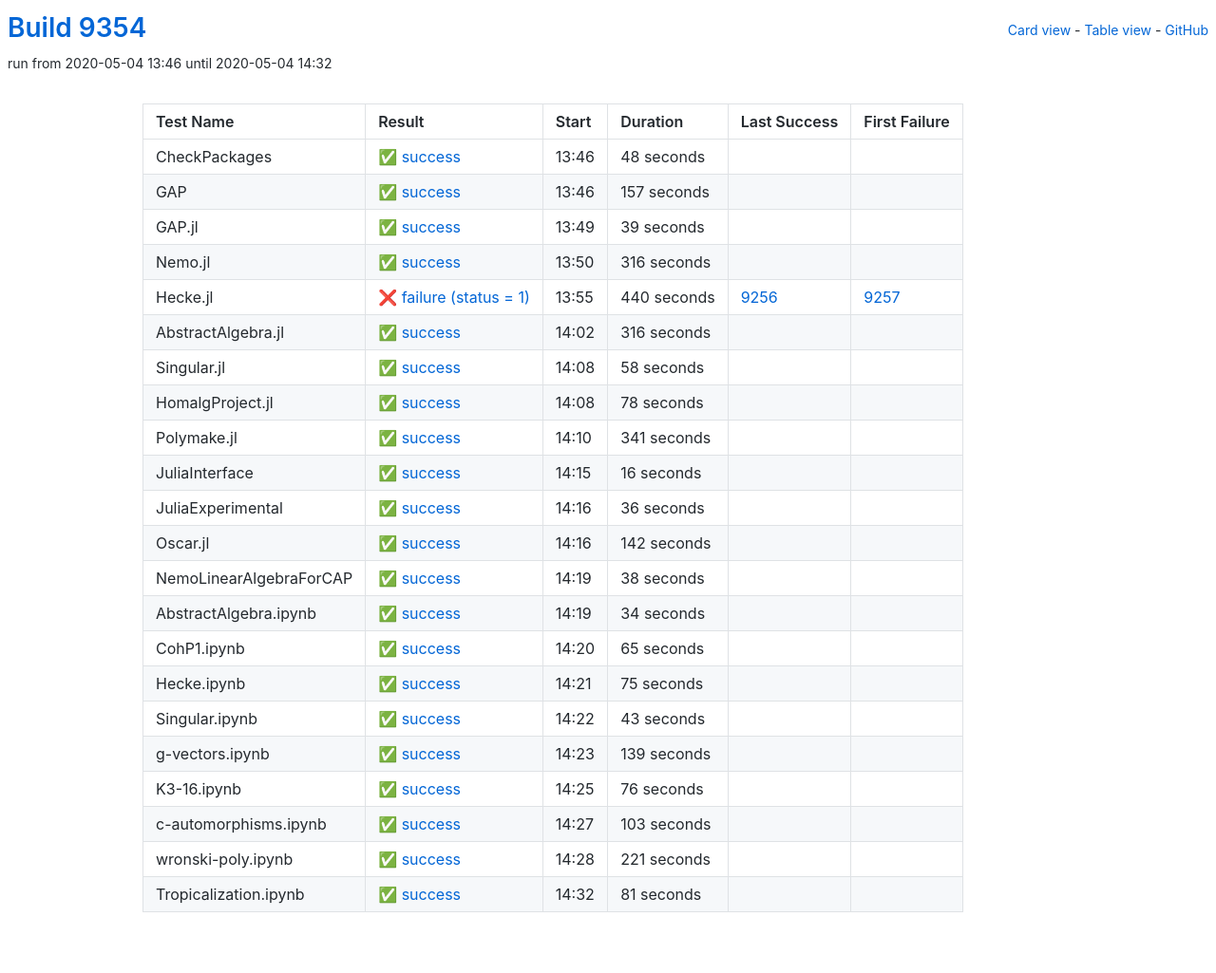
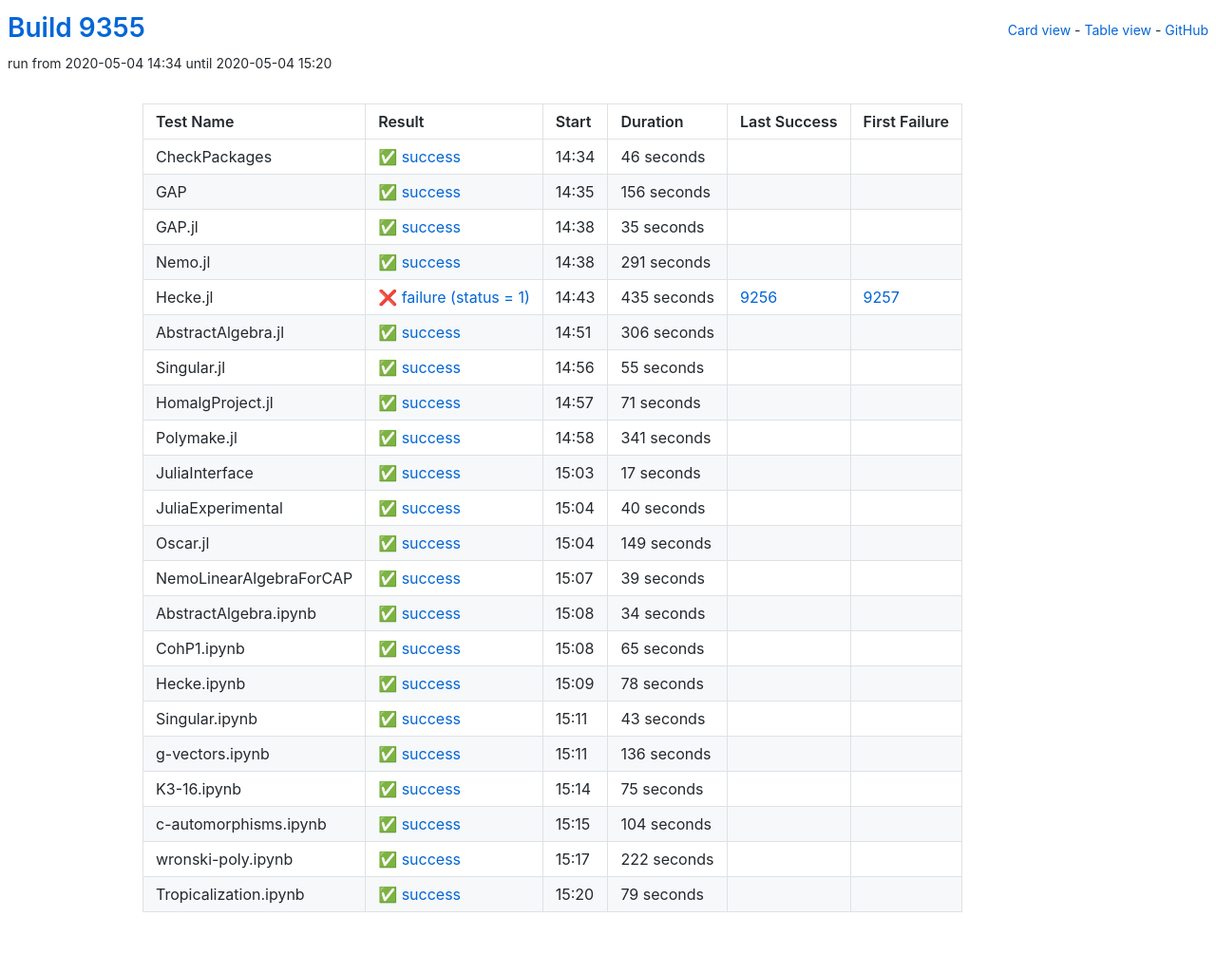
Before and after one commit to oscar-system/oscar-ci-status, a Jekyll site: the page built from table.html, in a window 1280 px wide. Shown: the whole page at 95% size. Built offline with Jekyll 4.4.1, drawn with Linux system fonts in a browser that asks for light colours.

Commit message:
Build 9355

```diff
--- a/_data/ci.yml
+++ b/_data/ci.yml
@@ -1,27 +1,137 @@
-build: 9354
-build_url: https://oscarci.mathematik.uni-kl.de/job/oscar/9354/
+build: 9355
+build_url: https://oscarci.mathematik.uni-kl.de/job/oscar/9355/
 job: oscar
 tests:
-- duration: 48
+- duration: 46
   exitcode: 0
   first_failure: false
   first_failure_url: null
   last_success: false
   last_success_url: null
-  log: https://oscarci.mathematik.uni-kl.de/job/oscar/9354/artifact/logs/build-9354/CheckPackages.log
+  log: https://oscarci.mathematik.uni-kl.de/job/oscar/9355/artifact/logs/build-9355/CheckPackages.log
   name: CheckPackages
-  start: 2020-05-04 13:46
+  start: 2020-05-04 14:34
   status: success
   success: true
-- duration: 157
+- duration: 156
   exitcode: 0
   first_failure: false
   first_failure_url: null
   last_success: false
   last_success_url: null
-  log: https://oscarci.mathematik.uni-kl.de/job/oscar/9354/artifact/logs/build-9354/GAP.log
+  log: https://oscarci.mathematik.uni-kl.de/job/oscar/9355/artifact/logs/build-9355/GAP.log
   name: GAP
-  start: 2020-05-04 13:46
+  start: 2020-05-04 14:35
+  status: success
+  success: true
+- duration: 35
+  exitcode: 0
+  first_failure: false
+  first_failure_url: null
+  last_success: false
+  last_success_url: null
+  log: https://oscarci.mathematik.uni-kl.de/job/oscar/9355/artifact/logs/build-9355/GAP.jl.log
+  name: GAP.jl
+  start: 2020-05-04 14:38
+  status: success
+  success: true
+- duration: 291
+  exitcode: 0
+  first_failure: false
+  first_failure_url: null
+  last_success: false
+  last_success_url: null
+  log: https://oscarci.mathematik.uni-kl.de/job/oscar/9355/artifact/logs/build-9355/Nemo.jl.log
+  name: Nemo.jl
+  start: 2020-05-04 14:38
+  status: success
+  success: true
+- duration: 435
+  exitcode: 1
+  first_failure: 9257
+  first_failure_url: https://oscarci.mathematik.uni-kl.de/job/oscar/9257/
+  last_success: 9256
+  last_success_url: https://oscarci.mathematik.uni-kl.de/job/oscar/9256/
+  log: https://oscarci.mathematik.uni-kl.de/job/oscar/9355/artifact/logs/build-9355/Hecke.jl.log
+  name: Hecke.jl
+  start: 2020-05-04 14:43
+  status: failure
+  success: false
+- duration: 306
+  exitcode: 0
+  first_failure: false
+  first_failure_url: null
+  last_success: false
+  last_success_url: null
+  log: https://oscarci.mathematik.uni-kl.de/job/oscar/9355/artifact/logs/build-9355/AbstractAlgebra.jl.log
+  name: AbstractAlgebra.jl
+  start: 2020-05-04 14:51
+  status: success
+  success: true
+- duration: 55
+  exitcode: 0
+  first_failure: false
+  first_failure_url: null
+  last_success: false
+  last_success_url: null
+  log: https://oscarci.mathematik.uni-kl.de/job/oscar/9355/artifact/logs/build-9355/Singular.jl.log
+  name: Singular.jl
+  start: 2020-05-04 14:56
+  status: success
+  success: true
+- duration: 71
+  exitcode: 0
+  first_failure: false
+  first_failure_url: null
+  last_success: false
+  last_success_url: null
+  log: https://oscarci.mathematik.uni-kl.de/job/oscar/9355/artifact/logs/build-9355/HomalgProject.jl.log
+  name: HomalgProject.jl
+  start: 2020-05-04 14:57
+  status: success
+  success: true
+- duration: 341
+  exitcode: 0
+  first_failure: false
+  first_failure_url: null
+  last_success: false
+  last_success_url: null
+  log: https://oscarci.mathematik.uni-kl.de/job/oscar/9355/artifact/logs/build-9355/Polymake.jl.log
+  name: Polymake.jl
+  start: 2020-05-04 14:58
+  status: success
+  success: true
+- duration: 17
+  exitcode: 0
+  first_failure: false
+  first_failure_url: null
+  last_success: false
+  last_success_url: null
+  log: https://oscarci.mathematik.uni-kl.de/job/oscar/9355/artifact/logs/build-9355/JuliaInterface.log
+  name: JuliaInterface
+  start: 2020-05-04 15:03
+  status: success
+  success: true
+- duration: 40
+  exitcode: 0
+  first_failure: false
+  first_failure_url: null
+  last_success: false
+  last_success_url: null
+  log: https://oscarci.mathematik.uni-kl.de/job/oscar/9355/artifact/logs/build-9355/JuliaExperimental.log
+  name: JuliaExperimental
+  start: 2020-05-04 15:04
+  status: success
+  success: true
+- duration: 149
+  exitcode: 0
+  first_failure: false
+  first_failure_url: null
+  last_success: false
+  last_success_url: null
+  log: https://oscarci.mathematik.uni-kl.de/job/oscar/9355/artifact/logs/build-9355/Oscar.jl.log
+  name: Oscar.jl
+  start: 2020-05-04 15:04
   status: success
   success: true
 - duration: 39
@@ -30,53 +140,31 @@ tests:
   first_failure_url: null
   last_success: false
   last_success_url: null
-  log: https://oscarci.mathematik.uni-kl.de/job/oscar/9354/artifact/logs/build-9354/GAP.jl.log
-  name: GAP.jl
-  start: 2020-05-04 13:49
+  log: https://oscarci.mathematik.uni-kl.de/job/oscar/9355/artifact/logs/build-9355/NemoLinearAlgebraForCAP.log
+  name: NemoLinearAlgebraForCAP
+  start: 2020-05-04 15:07
   status: success
   success: true
-- duration: 316
+- duration: 34
   exitcode: 0
   first_failure: false
   first_failure_url: null
   last_success: false
   last_success_url: null
-  log: https://oscarci.mathematik.uni-kl.de/job/oscar/9354/artifact/logs/build-9354/Nemo.jl.log
-  name: Nemo.jl
-  start: 2020-05-04 13:50
+  log: https://oscarci.mathematik.uni-kl.de/job/oscar/9355/artifact/logs/build-9355/AbstractAlgebra.ipynb.log
+  name: AbstractAlgebra.ipynb
+  start: 2020-05-04 15:08
   status: success
   success: true
-- duration: 440
-  exitcode: 1
-  first_failure: 9257
-  first_failure_url: https://oscarci.mathematik.uni-kl.de/job/oscar/9257/
-  last_success: 9256
-  last_success_url: https://oscarci.mathematik.uni-kl.de/job/oscar/9256/
-  log: https://oscarci.mathematik.uni-kl.de/job/oscar/9354/artifact/logs/build-9354/Hecke.jl.log
-  name: Hecke.jl
-  start: 2020-05-04 13:55
-  status: failure
-  success: false
-- duration: 316
+- duration: 65
   exitcode: 0
   first_failure: false
   first_failure_url: null
   last_success: false
   last_success_url: null
-  log: https://oscarci.mathematik.uni-kl.de/job/oscar/9354/artifact/logs/build-9354/AbstractAlgebra.jl.log
-  name: AbstractAlgebra.jl
-  start: 2020-05-04 14:02
-  status: success
-  success: true
-- duration: 58
-  exitcode: 0
-  first_failure: false
-  first_failure_url: null
-  last_success: false
-  last_success_url: null
-  log: https://oscarci.mathematik.uni-kl.de/job/oscar/9354/artifact/logs/build-9354/Singular.jl.log
-  name: Singular.jl
-  start: 2020-05-04 14:08
+  log: https://oscarci.mathematik.uni-kl.de/job/oscar/9355/artifact/logs/build-9355/CohP1.ipynb.log
+  name: CohP1.ipynb
+  start: 2020-05-04 15:08
   status: success
   success: true
 - duration: 78
@@ -85,86 +173,31 @@ tests:
   first_failure_url: null
   last_success: false
   last_success_url: null
-  log: https://oscarci.mathematik.uni-kl.de/job/oscar/9354/artifact/logs/build-9354/HomalgProject.jl.log
-  name: HomalgProject.jl
-  start: 2020-05-04 14:08
+  log: https://oscarci.mathematik.uni-kl.de/job/oscar/9355/artifact/logs/build-9355/Hecke.ipynb.log
+  name: Hecke.ipynb
+  start: 2020-05-04 15:09
   status: success
   success: true
-- duration: 341
+- duration: 43
   exitcode: 0
   first_failure: false
   first_failure_url: null
   last_success: false
   last_success_url: null
-  log: https://oscarci.mathematik.uni-kl.de/job/oscar/9354/artifact/logs/build-9354/Polymake.jl.log
-  name: Polymake.jl
-  start: 2020-05-04 14:10
+  log: https://oscarci.mathematik.uni-kl.de/job/oscar/9355/artifact/logs/build-9355/Singular.ipynb.log
+  name: Singular.ipynb
+  start: 2020-05-04 15:11
   status: success
   success: true
-- duration: 16
+- duration: 136
   exitcode: 0
   first_failure: false
   first_failure_url: null
   last_success: false
   last_success_url: null
-  log: https://oscarci.mathematik.uni-kl.de/job/oscar/9354/artifact/logs/build-9354/JuliaInterface.log
-  name: JuliaInterface
-  start: 2020-05-04 14:15
-  status: success
-  success: true
-- duration: 36
-  exitcode: 0
-  first_failure: false
-  first_failure_url: null
-  last_success: false
-  last_success_url: null
-  log: https://oscarci.mathematik.uni-kl.de/job/oscar/9354/artifact/logs/build-9354/JuliaExperimental.log
-  name: JuliaExperimental
-  start: 2020-05-04 14:16
-  status: success
-  success: true
-- duration: 142
-  exitcode: 0
-  first_failure: false
-  first_failure_url: null
-  last_success: false
-  last_success_url: null
-  log: https://oscarci.mathematik.uni-kl.de/job/oscar/9354/artifact/logs/build-9354/Oscar.jl.log
-  name: Oscar.jl
-  start: 2020-05-04 14:16
-  status: success
-  success: true
-- duration: 38
-  exitcode: 0
-  first_failure: false
-  first_failure_url: null
-  last_success: false
-  last_success_url: null
-  log: https://oscarci.mathematik.uni-kl.de/job/oscar/9354/artifact/logs/build-9354/NemoLinearAlgebraForCAP.log
-  name: NemoLinearAlgebraForCAP
-  start: 2020-05-04 14:19
-  status: success
-  success: true
-- duration: 34
-  exitcode: 0
-  first_failure: false
-  first_failure_url: null
-  last_success: false
-  last_success_url: null
-  log: https://oscarci.mathematik.uni-kl.de/job/oscar/9354/artifact/logs/build-9354/AbstractAlgebra.ipynb.log
-  name: AbstractAlgebra.ipynb
-  start: 2020-05-04 14:19
-  status: success
-  success: true
-- duration: 65
-  exitcode: 0
-  first_failure: false
-  first_failure_url: null
-  last_success: false
-  last_success_url: null
-  log: https://oscarci.mathematik.uni-kl.de/job/oscar/9354/artifact/logs/build-9354/CohP1.ipynb.log
-  name: CohP1.ipynb
-  start: 2020-05-04 14:20
+  log: https://oscarci.mathematik.uni-kl.de/job/oscar/9355/artifact/logs/build-9355/g-vectors.ipynb.log
+  name: g-vectors.ipynb
+  start: 2020-05-04 15:11
   status: success
   success: true
 - duration: 75
@@ -173,74 +206,41 @@ tests:
   first_failure_url: null
   last_success: false
   last_success_url: null
-  log: https://oscarci.mathematik.uni-kl.de/job/oscar/9354/artifact/logs/build-9354/Hecke.ipynb.log
-  name: Hecke.ipynb
-  start: 2020-05-04 14:21
+  log: https://oscarci.mathematik.uni-kl.de/job/oscar/9355/artifact/logs/build-9355/K3-16.ipynb.log
+  name: K3-16.ipynb
+  start: 2020-05-04 15:14
   status: success
   success: true
-- duration: 43
+- duration: 104
   exitcode: 0
   first_failure: false
   first_failure_url: null
   last_success: false
   last_success_url: null
-  log: https://oscarci.mathematik.uni-kl.de/job/oscar/9354/artifact/logs/build-9354/Singular.ipynb.log
-  name: Singular.ipynb
-  start: 2020-05-04 14:22
+  log: https://oscarci.mathematik.uni-kl.de/job/oscar/9355/artifact/logs/build-9355/c-automorphisms.ipynb.log
+  name: c-automorphisms.ipynb
+  start: 2020-05-04 15:15
   status: success
   success: true
-- duration: 139
+- duration: 222
   exitcode: 0
   first_failure: false
   first_failure_url: null
   last_success: false
   last_success_url: null
-  log: https://oscarci.mathematik.uni-kl.de/job/oscar/9354/artifact/logs/build-9354/g-vectors.ipynb.log
-  name: g-vectors.ipynb
-  start: 2020-05-04 14:23
+  log: https://oscarci.mathematik.uni-kl.de/job/oscar/9355/artifact/logs/build-9355/wronski-poly.ipynb.log
+  name: wronski-poly.ipynb
+  start: 2020-05-04 15:17
   status: success
   success: true
-- duration: 76
+- duration: 79
   exitcode: 0
   first_failure: false
   first_failure_url: null
   last_success: false
   last_success_url: null
-  log: https://oscarci.mathematik.uni-kl.de/job/oscar/9354/artifact/logs/build-9354/K3-16.ipynb.log
-  name: K3-16.ipynb
-  start: 2020-05-04 14:25
+  log: https://oscarci.mathematik.uni-kl.de/job/oscar/9355/artifact/logs/build-9355/Tropicalization.ipynb.log
+  name: Tropicalization.ipynb
+  start: 2020-05-04 15:20
   status: success
   success: true
-- duration: 103
-  exitcode: 0
-  first_failure: false
-  first_failure_url: null
-  last_success: false
-  last_success_url: null
-  log: https://oscarci.mathematik.uni-kl.de/job/oscar/9354/artifact/logs/build-9354/c-automorphisms.ipynb.log
-  name: c-automorphisms.ipynb
-  start: 2020-05-04 14:27
-  status: success
-  success: true
-- duration: 221
-  exitcode: 0
-  first_failure: false
-  first_failure_url: null
-  last_success: false
-  last_success_url: null
-  log: https://oscarci.mathematik.uni-kl.de/job/oscar/9354/artifact/logs/build-9354/wronski-poly.ipynb.log
-  name: wronski-poly.ipynb
-  start: 2020-05-04 14:28
-  status: success
-  success: true
-- duration: 81
-  exitcode: 0
-  first_failure: false
-  first_failure_url: null
-  last_success: false
-  last_success_url: null
-  log: https://oscarci.mathematik.uni-kl.de/job/oscar/9354/artifact/logs/build-9354/Tropicalization.ipynb.log
-  name: Tropicalization.ipynb
-  start: 2020-05-04 14:32
-  status: success
-  success: true
```
Also changed, not shown: README.md.
